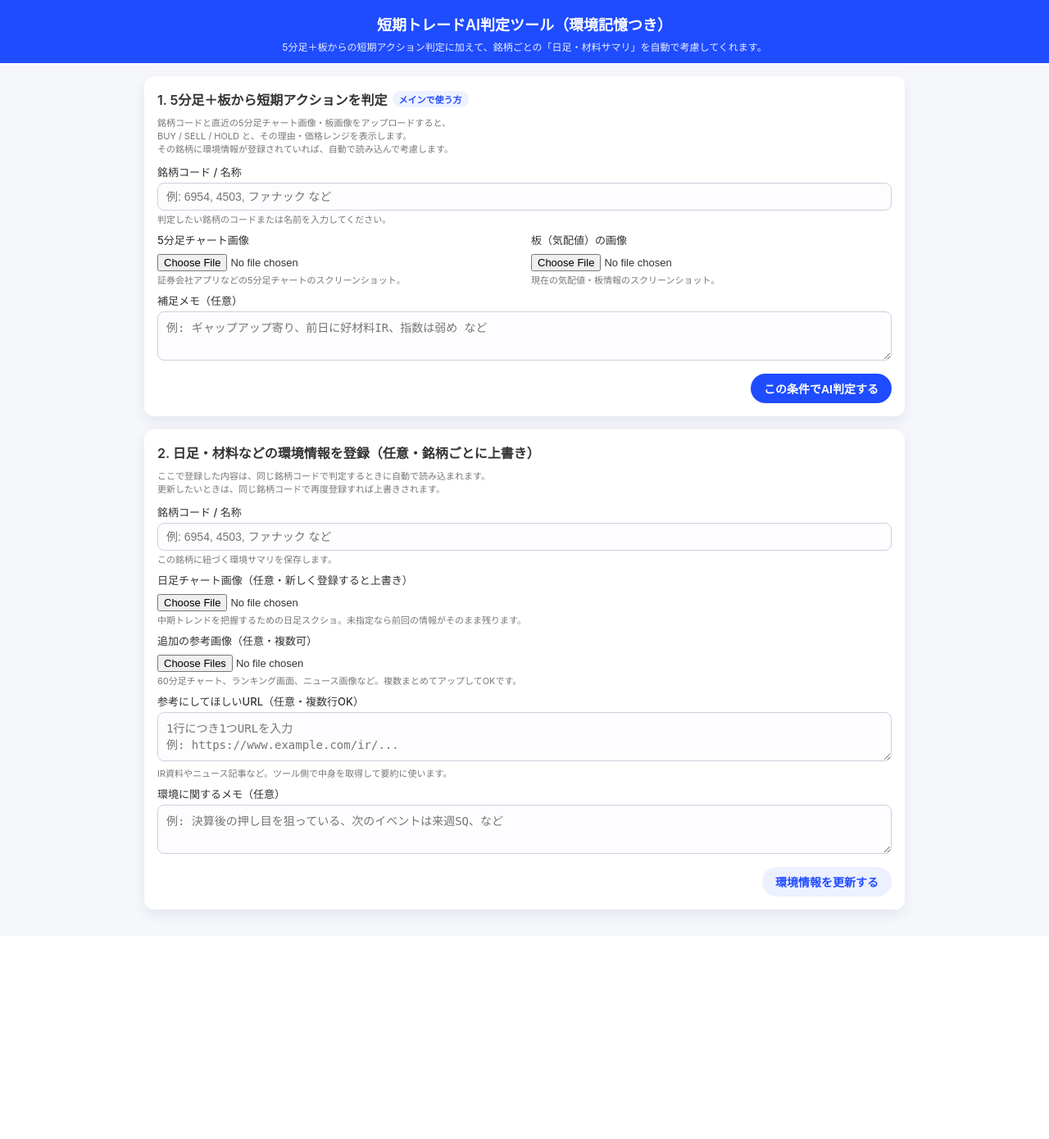
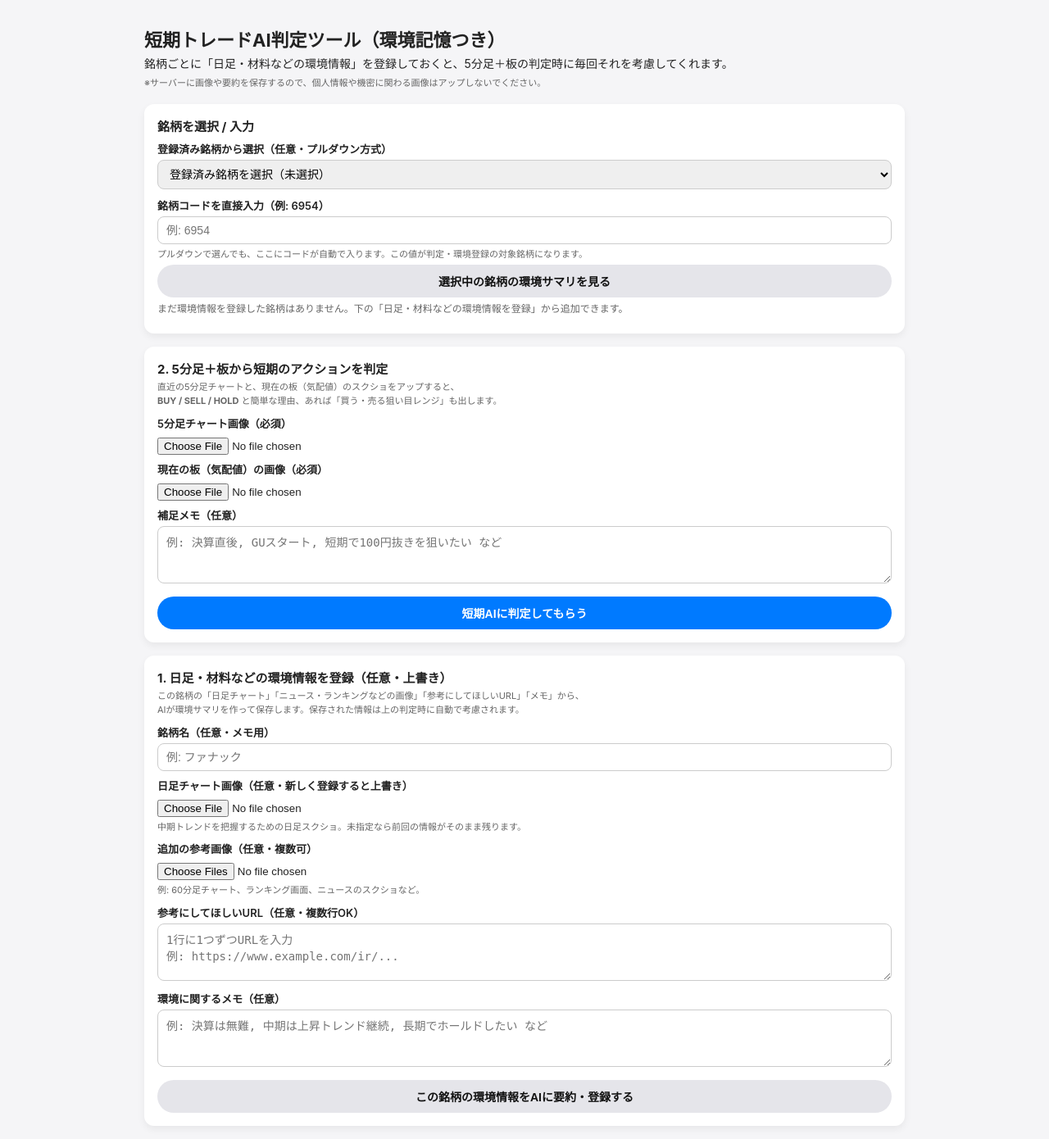
Before and after one commit to kurakirin-cyber/trade-app, a Flask app: page / in a window 1280 px wide. Shown: the whole page at 82% size. Before the commit the page ends 1124 px from the top, so only its background shows below. Run offline with Flask 3, Linux system fonts and the light colour scheme.

Commit message:
Update index.html

```diff
--- a/trade-app/templates/index.html
+++ b/trade-app/templates/index.html
@@ -9,382 +9,456 @@
       box-sizing: border-box;
     }
     body {
-      font-family: -apple-system, BlinkMacSystemFont, "Segoe UI", sans-serif;
       margin: 0;
       padding: 0;
-      background: #f5f7fb;
-      color: #333;
-    }
-    header {
-      background: #1f4cff;
-      color: #fff;
-      padding: 16px 16px 12px;
-      text-align: center;
-    }
-    header h1 {
-      margin: 0;
-      font-size: 18px;
-      font-weight: 600;
-    }
-    header p {
-      margin: 6px 0 0;
-      font-size: 12px;
-      opacity: 0.9;
+      font-family: -apple-system, BlinkMacSystemFont, "Segoe UI", sans-serif;
+      background: #f5f5f7;
+      color: #222;
     }
     .container {
       max-width: 960px;
       margin: 0 auto;
       padding: 16px;
     }
+    h1 {
+      font-size: 20px;
+      margin-bottom: 4px;
+    }
+    h2 {
+      font-size: 18px;
+      margin: 16px 0 8px;
+    }
+    p {
+      margin: 4px 0;
+      line-height: 1.6;
+      font-size: 14px;
+    }
     .card {
       background: #fff;
       border-radius: 12px;
-      box-shadow: 0 6px 16px rgba(15, 35, 95, 0.08);
       padding: 16px;
-      margin-bottom: 16px;
+      margin-top: 16px;
+      box-shadow: 0 4px 10px rgba(0,0,0,0.06);
     }
-    .card h2 {
-      margin: 0 0 8px;
-      font-size: 16px;
+    label {
+      display: block;
+      font-size: 13px;
       font-weight: 600;
-      display: flex;
+      margin: 8px 0 4px;
+    }
+    input[type="text"],
+    textarea,
+    select {
+      width: 100%;
+      padding: 8px 10px;
+      font-size: 14px;
+      border-radius: 8px;
+      border: 1px solid #ccc;
+      outline: none;
+    }
+    input[type="file"] {
+      width: 100%;
+      margin-top: 4px;
+    }
+    textarea {
+      min-height: 70px;
+      resize: vertical;
+    }
+    button {
+      border: none;
+      border-radius: 999px;
+      padding: 10px 18px;
+      font-size: 14px;
+      font-weight: 600;
+      cursor: pointer;
+      display: inline-flex;
       align-items: center;
+      justify-content: center;
       gap: 6px;
     }
-    .card h3 {
-      margin: 16px 0 8px;
-      font-size: 14px;
-      font-weight: 600;
+    .btn-primary {
+      background: #007aff;
+      color: #fff;
+    }
+    .btn-secondary {
+      background: #e5e5ea;
+      color: #111;
+    }
+    .btn-full {
+      width: 100%;
+      justify-content: center;
     }
     .badge {
       display: inline-block;
       padding: 2px 8px;
       border-radius: 999px;
       font-size: 11px;
-      background: #eef2ff;
-      color: #1f4cff;
+      background: #eee;
+      margin-left: 4px;
     }
-    label {
-      display: block;
+    .status-ok {
+      color: #0a7c0a;
+    }
+    .status-ng {
+      color: #c00;
+    }
+    .result-box {
+      margin-top: 12px;
+      padding: 12px;
+      border-radius: 10px;
+      background: #f0f9ff;
+      border: 1px solid #cce7ff;
+      font-size: 14px;
+    }
+    .result-title {
+      font-weight: 700;
+      margin-bottom: 4px;
+    }
+    .range-info {
       font-size: 13px;
-      margin: 8px 0 4px;
-      font-weight: 500;
+      margin-top: 6px;
     }
-    input[type="text"],
-    textarea {
-      width: 100%;
-      padding: 8px 10px;
-      font-size: 14px;
-      border-radius: 8px;
-      border: 1px solid #ccd1dd;
-      outline: none;
-      transition: border 0.15s, box-shadow 0.15s;
-      background: #fdfdff;
+    .env-alert {
+      font-size: 12px;
+      color: #666;
     }
-    input[type="text"]:focus,
-    textarea:focus {
-      border-color: #1f4cff;
-      box-shadow: 0 0 0 1px rgba(31, 76, 255, 0.18);
-      background: #fff;
-    }
-    textarea {
-      min-height: 60px;
-      resize: vertical;
-    }
-    input[type="file"] {
-      width: 100%;
+    .env-message {
       font-size: 13px;
+      color: #0a7c0a;
       margin-top: 4px;
     }
-    .help {
+    .error-message {
+      font-size: 13px;
+      color: #c00;
+      margin-top: 4px;
+    }
+    .section-title {
+      font-size: 15px;
+      font-weight: 700;
+      margin-bottom: 4px;
+    }
+    .small-note {
       font-size: 11px;
-      color: #777;
-      margin-top: 2px;
+      color: #666;
     }
-    .btn-row {
-      margin-top: 12px;
+    .flex-row {
       display: flex;
-      justify-content: flex-end;
       gap: 8px;
       flex-wrap: wrap;
     }
-    button {
-      appearance: none;
-      border: none;
+    .flex-1 {
+      flex: 1 1 0;
+      min-width: 0;
+    }
+
+    /* モーダル */
+    .modal-overlay {
+      position: fixed;
+      inset: 0;
+      background: rgba(0,0,0,0.4);
+      display: none;
+      align-items: center;
+      justify-content: center;
+      z-index: 9999;
+    }
+    .modal-overlay.show {
+      display: flex;
+    }
+    .modal {
+      background: #fff;
+      border-radius: 16px;
+      max-width: 540px;
+      width: calc(100% - 32px);
+      padding: 16px 18px 12px;
+      box-shadow: 0 8px 24px rgba(0,0,0,0.18);
+    }
+    .modal-header {
+      display: flex;
+      justify-content: space-between;
+      align-items: center;
+      margin-bottom: 4px;
+    }
+    .modal-title {
+      font-size: 16px;
+      font-weight: 700;
+    }
+    .modal-close {
       border-radius: 999px;
-      padding: 8px 16px;
-      font-size: 14px;
-      font-weight: 600;
-      cursor: pointer;
+      width: 28px;
+      height: 28px;
       display: inline-flex;
       align-items: center;
-      gap: 4px;
+      justify-content: center;
+      background: #f2f2f7;
+      cursor: pointer;
+      font-size: 18px;
     }
-    .btn-primary {
-      background: #1f4cff;
-      color: #fff;
+    .modal-body {
+      font-size: 14px;
+      max-height: 60vh;
+      overflow-y: auto;
+      padding-top: 4px;
     }
-    .btn-primary:hover {
-      background: #1838c2;
-    }
-    .btn-secondary {
-      background: #edf1ff;
-      color: #1f4cff;
-    }
-    .result-card {
-      border-left: 4px solid #1f4cff;
-      padding-left: 12px;
-    }
-    .result-title {
-      font-size: 14px;
-      font-weight: 600;
+    .modal-body p {
       margin-bottom: 6px;
     }
-    .result-row {
-      font-size: 13px;
-      margin: 4px 0;
-    }
-    .result-label {
-      font-weight: 600;
-      margin-right: 4px;
-    }
-    .action-buy {
-      color: #0e9f6e;
-    }
-    .action-sell {
-      color: #e02424;
-    }
-    .action-hold {
-      color: #f59e0b;
-    }
-    .status-msg {
-      font-size: 12px;
-      margin-bottom: 8px;
-      padding: 6px 8px;
-      border-radius: 8px;
-      background: #ecfdf3;
-      color: #166534;
-    }
-    .status-error {
-      background: #fef2f2;
-      color: #b91c1c;
-    }
-    .env-summary-box {
-      font-size: 12px;
-      padding: 8px;
-      border-radius: 8px;
-      background: #f3f4ff;
-      margin-top: 6px;
-    }
-    .env-summary-box h4 {
-      margin: 0 0 4px;
-      font-size: 12px;
-      font-weight: 600;
-    }
-    .env-summary-box p {
-      margin: 2px 0;
-    }
     @media (min-width: 768px) {
-      .flex-row {
-        display: flex;
-        gap: 16px;
-      }
-      .flex-1 {
-        flex: 1;
+      h1 {
+        font-size: 22px;
       }
     }
   </style>
 </head>
 <body>
-<header>
+<div class="container">
   <h1>短期トレードAI判定ツール（環境記憶つき）</h1>
-  <p>5分足＋板からの短期アクション判定に加えて、銘柄ごとの「日足・材料サマリ」を自動で考慮してくれます。</p>
-</header>
+  <p>銘柄ごとに「日足・材料などの環境情報」を登録しておくと、5分足＋板の判定時に毎回それを考慮してくれます。</p>
+  <p class="small-note">※サーバーに画像や要約を保存するので、個人情報や機密に関わる画像はアップしないでください。</p>
 
-<div class="container">
+  <!-- 銘柄選択・一覧エリア -->
+  <div class="card">
+    <div class="section-title">銘柄を選択 / 入力</div>
+    <label>登録済み銘柄から選択（任意・プルダウン方式）</label>
+    <select id="saved-symbol-select">
+      <option value="">登録済み銘柄を選択（未選択）</option>
+      {% for item in env_list %}
+      <option value="{{ item.symbol }}"
+        {% if selected_symbol and item.symbol == selected_symbol %}selected{% endif %}>
+        {{ item.symbol }}{% if item.name %} {{ item.name }}{% endif %}
+      </option>
+      {% endfor %}
+    </select>
 
-  {% if error %}
-    <div class="card status-error">
-      {{ error }}
-    </div>
-  {% endif %}
+    <label style="margin-top:10px;">銘柄コードを直接入力（例: 6954）</label>
+    <input
+      type="text"
+      id="symbol-input"
+      placeholder="例: 6954"
+      value="{{ selected_symbol or '' }}"
+    />
+    <p class="small-note">プルダウンで選んでも、ここにコードが自動で入ります。この値が判定・環境登録の対象銘柄になります。</p>
 
-  {% if env_message %}
-    <div class="card status-msg">
-      {{ env_message }}
-    </div>
-  {% endif %}
+    <button type="button" class="btn-secondary btn-full" id="show-symbol-detail-btn">
+      選択中の銘柄の環境サマリを見る
+    </button>
 
-  <!-- 1. 短期アクション判定（5分足＋板） -->
+    {% if env_list %}
+      <p class="env-alert">登録済み銘柄: {{ env_list|length }} 件</p>
+    {% else %}
+      <p class="env-alert">まだ環境情報を登録した銘柄はありません。下の「日足・材料などの環境情報を登録」から追加できます。</p>
+    {% endif %}
+  </div>
+
+  <!-- 2. 5分足＋板から短期のアクションを判定（頻度高い方を上に） -->
   <div class="card">
-    <h2>1. 5分足＋板から短期アクションを判定 <span class="badge">メインで使う方</span></h2>
-    <p class="help">
-      銘柄コードと直近の5分足チャート画像・板画像をアップロードすると、<br/>
-      BUY / SELL / HOLD と、その理由・価格レンジを表示します。<br/>
-      その銘柄に環境情報が登録されていれば、自動で読み込んで考慮します。
+    <div class="section-title">2. 5分足＋板から短期のアクションを判定</div>
+    <p class="small-note">
+      直近の5分足チャートと、現在の板（気配値）のスクショをアップすると、<br>
+      <strong>BUY / SELL / HOLD</strong> と簡単な理由、あれば「買う・売る狙い目レンジ」も出します。
     </p>
 
-    <form method="post" enctype="multipart/form-data">
+    <form method="post" enctype="multipart/form-data" id="judge-form">
       <input type="hidden" name="mode" value="judge" />
+      <input type="hidden" name="symbol_judge" id="symbol-judge-hidden" />
 
-      <label for="symbol">銘柄コード / 名称</label>
-      <input
-        type="text"
-        id="symbol"
-        name="symbol"
-        value="{{ judge_symbol or '' }}"
-        placeholder="例: 6954, 4503, ファナック など"
-      />
-      <div class="help">判定したい銘柄のコードまたは名前を入力してください。</div>
+      <label>5分足チャート画像（必須）</label>
+      <input type="file" name="chart_image" accept="image/*" />
 
-      <div class="flex-row">
-        <div class="flex-1">
-          <label for="chart_image">5分足チャート画像</label>
-          <input type="file" id="chart_image" name="chart_image" accept="image/*" />
-          <div class="help">証券会社アプリなどの5分足チャートのスクリーンショット。</div>
-        </div>
-        <div class="flex-1">
-          <label for="board_image">板（気配値）の画像</label>
-          <input type="file" id="board_image" name="board_image" accept="image/*" />
-          <div class="help">現在の気配値・板情報のスクリーンショット。</div>
-        </div>
-      </div>
+      <label>現在の板（気配値）の画像（必須）</label>
+      <input type="file" name="board_image" accept="image/*" />
 
-      <label for="memo">補足メモ（任意）</label>
-      <textarea
-        id="memo"
-        name="memo"
-        placeholder="例: ギャップアップ寄り、前日に好材料IR、指数は弱め など"
-      ></textarea>
+      <label>補足メモ（任意）</label>
+      <textarea name="memo" placeholder="例: 決算直後, GUスタート, 短期で100円抜きを狙いたい など"></textarea>
 
-      {% if judge_env_summary %}
-        <div class="env-summary-box">
-          <h4>この銘柄の登録済み環境サマリ</h4>
-          {% if judge_env_updated_at %}
-            <p><span class="result-label">最終更新:</span>{{ judge_env_updated_at }}</p>
-          {% endif %}
-          <p>{{ judge_env_summary }}</p>
-        </div>
-      {% endif %}
-
-      <div class="btn-row">
-        <button type="submit" class="btn-primary">
-          この条件でAI判定する
-        </button>
-      </div>
+      <button type="submit" class="btn-primary btn-full" style="margin-top:12px;">
+        短期AIに判定してもらう
+      </button>
     </form>
 
     {% if result %}
-      <div class="card result-card" style="margin-top: 16px;">
+      <div class="result-box">
         <div class="result-title">
-          判定結果（{{ result.symbol }}）
-        </div>
-        <div class="result-row">
-          <span class="result-label">アクション:</span>
+          現在のアクション:
           {% if result.action == "BUY" %}
-            <span class="action-buy">BUY（買い寄り）</span>
+            <span class="status-ok">BUY（買い寄り）</span>
           {% elif result.action == "SELL" %}
-            <span class="action-sell">SELL（売り寄り）</span>
+            <span class="status-ng">SELL（売り寄り）</span>
           {% else %}
-            <span class="action-hold">HOLD（様子見）</span>
+            <span>HOLD（様子見）</span>
           {% endif %}
         </div>
-        <div class="result-row">
-          <span class="result-label">理由:</span>{{ result.reason }}
-        </div>
+        <div>理由: {{ result.reason }}</div>
 
-        {% if result.action == "BUY" and result.buy_range %}
-          <div class="result-row">
-            <span class="result-label">買い狙いレンジ:</span>{{ result.buy_range }}
-          </div>
+        {% if result.buy_range %}
+          <div class="range-info">💹 買うならこのあたり: {{ result.buy_range }}</div>
         {% endif %}
-
-        {% if result.action == "SELL" and result.sell_range %}
-          <div class="result-row">
-            <span class="result-label">売りレンジ:</span>{{ result.sell_range }}
-          </div>
+        {% if result.sell_range %}
+          <div class="range-info">💰 売るならこのあたり: {{ result.sell_range }}</div>
         {% endif %}
-
-        {% if result.action == "HOLD" and result.add_buy_range %}
-          <div class="result-row">
-            <span class="result-label">追加で買うなら:</span>{{ result.add_buy_range }}
-          </div>
-        {% endif %}
-
       </div>
     {% endif %}
   </div>
 
-  <!-- 2. 環境情報（日足・材料など）を登録（任意・銘柄ごとに上書き） -->
+  <!-- 1. 日足・材料などの環境情報を登録（頻度低い方を下に） -->
   <div class="card">
-    <h2>2. 日足・材料などの環境情報を登録（任意・銘柄ごとに上書き）</h2>
-    <p class="help">
-      ここで登録した内容は、同じ銘柄コードで判定するときに自動で読み込まれます。<br/>
-      更新したいときは、同じ銘柄コードで再度登録すれば上書きされます。
+    <div class="section-title">1. 日足・材料などの環境情報を登録（任意・上書き）</div>
+    <p class="small-note">
+      この銘柄の「日足チャート」「ニュース・ランキングなどの画像」「参考にしてほしいURL」「メモ」から、<br>
+      AIが環境サマリを作って保存します。保存された情報は上の判定時に自動で考慮されます。
     </p>
 
-    <form method="post" enctype="multipart/form-data">
+    <form method="post" enctype="multipart/form-data" id="env-form">
       <input type="hidden" name="mode" value="update_env" />
+      <input type="hidden" name="symbol_env" id="symbol-env-hidden" />
 
-      <label for="env_symbol">銘柄コード / 名称</label>
-      <input
-        type="text"
-        id="env_symbol"
-        name="env_symbol"
-        value="{{ env_symbol or '' }}"
-        placeholder="例: 6954, 4503, ファナック など"
-      />
-      <div class="help">この銘柄に紐づく環境サマリを保存します。</div>
+      <label>銘柄名（任意・メモ用）</label>
+      <input type="text" name="stock_name" placeholder="例: ファナック" />
 
-      <label for="daily_image">日足チャート画像（任意・新しく登録すると上書き）</label>
-      <input type="file" id="daily_image" name="daily_image" accept="image/*" />
-      <div class="help">中期トレンドを把握するための日足スクショ。未指定なら前回の情報がそのまま残ります。</div>
+      <label>日足チャート画像（任意・新しく登録すると上書き）</label>
+      <input type="file" name="daily_image" accept="image/*" />
+      <p class="small-note">中期トレンドを把握するための日足スクショ。未指定なら前回の情報がそのまま残ります。</p>
 
-      <label for="extra_images">追加の参考画像（任意・複数可）</label>
-      <input
-        type="file"
-        id="extra_images"
-        name="extra_images"
-        accept="image/*"
-        multiple
-      />
-      <div class="help">
-        60分足チャート、ランキング画面、ニュース画像など。複数まとめてアップしてOKです。
-      </div>
+      <label>追加の参考画像（任意・複数可）</label>
+      <input type="file" name="extra_images" accept="image/*" multiple />
+      <p class="small-note">例: 60分足チャート、ランキング画面、ニュースのスクショなど。</p>
 
-      <label for="env_urls">参考にしてほしいURL（任意・複数行OK）</label>
-      <textarea
-        id="env_urls"
-        name="env_urls"
-        placeholder="1行につき1つURLを入力&#10;例: https://www.example.com/ir/..."
-      ></textarea>
-      <div class="help">IR資料やニュース記事など。ツール側で中身を取得して要約に使います。</div>
+      <label>参考にしてほしいURL（任意・複数行OK）</label>
+      <textarea name="env_urls" placeholder="1行に1つずつURLを入力&#10;例: https://www.example.com/ir/..."></textarea>
 
-      <label for="env_memo">環境に関するメモ（任意）</label>
-      <textarea
-        id="env_memo"
-        name="env_memo"
-        placeholder="例: 決算後の押し目を狙っている、次のイベントは来週SQ、など"
-      ></textarea>
+      <label>環境に関するメモ（任意）</label>
+      <textarea name="env_memo" placeholder="例: 決算は無難, 中期は上昇トレンド継続, 長期でホールドしたい など"></textarea>
 
-      {% if env_summary_for_symbol %}
-        <div class="env-summary-box">
-          <h4>この銘柄の保存済み環境サマリ</h4>
-          {% if env_updated_at_for_symbol %}
-            <p><span class="result-label">最終更新:</span>{{ env_updated_at_for_symbol }}</p>
-          {% endif %}
-          <p>{{ env_summary_for_symbol }}</p>
-        </div>
-      {% endif %}
+      <button type="submit" class="btn-secondary btn-full" style="margin-top:12px;">
+        この銘柄の環境情報をAIに要約・登録する
+      </button>
+    </form>
 
-      <div class="btn-row">
-        <button type="submit" class="btn-secondary">
-          環境情報を更新する
-        </button>
-      </div>
-    </form>
+    {% if env_message %}
+      <p class="env-message">{{ env_message }}</p>
+    {% endif %}
   </div>
 
+  {% if error %}
+    <p class="error-message">{{ error }}</p>
+  {% endif %}
 </div>
+
+<!-- モーダル（銘柄詳細） -->
+<div class="modal-overlay" id="symbol-modal-overlay">
+  <div class="modal">
+    <div class="modal-header">
+      <div class="modal-title" id="modal-title">銘柄詳細</div>
+      <button class="modal-close" id="modal-close-btn">×</button>
+    </div>
+    <div class="modal-body">
+      <p id="modal-updated"></p>
+      <p id="modal-summary"></p>
+    </div>
+  </div>
+</div>
+
+<script>
+  // Python側から渡された環境データ一覧（銘柄ごとの summary など）
+  const ENV_DATA = {{ env_list | tojson }};
+  const selectedSymbolFromServer = "{{ selected_symbol or '' }}";
+
+  const symbolInput = document.getElementById("symbol-input");
+  const savedSelect = document.getElementById("saved-symbol-select");
+  const symbolJudgeHidden = document.getElementById("symbol-judge-hidden");
+  const symbolEnvHidden = document.getElementById("symbol-env-hidden");
+  const showDetailBtn = document.getElementById("show-symbol-detail-btn");
+
+  const modalOverlay = document.getElementById("symbol-modal-overlay");
+  const modalTitle = document.getElementById("modal-title");
+  const modalUpdated = document.getElementById("modal-updated");
+  const modalSummary = document.getElementById("modal-summary");
+  const modalCloseBtn = document.getElementById("modal-close-btn");
+
+  function findEnv(symbol) {
+    return ENV_DATA.find(item => item.symbol === symbol);
+  }
+
+  function syncHiddenSymbol() {
+    const v = (symbolInput.value || "").trim();
+    symbolJudgeHidden.value = v;
+    symbolEnvHidden.value = v;
+  }
+
+  // セレクト変更でテキストボックスに反映
+  if (savedSelect) {
+    savedSelect.addEventListener("change", () => {
+      const sym = savedSelect.value || "";
+      if (sym) {
+        symbolInput.value = sym;
+      }
+      syncHiddenSymbol();
+    });
+  }
+
+  // テキスト入力の変更を hidden に反映
+  if (symbolInput) {
+    symbolInput.addEventListener("input", syncHiddenSymbol);
+  }
+
+  // 初期同期
+  syncHiddenSymbol();
+
+  // モーダル表示
+  function openSymbolModal() {
+    const symbol = (symbolInput.value || "").trim() || (savedSelect && savedSelect.value || "");
+    if (!symbol) {
+      alert("銘柄コードを入力するか、登録済み銘柄から選択してください。");
+      return;
+    }
+    const info = findEnv(symbol);
+    if (!info) {
+      modalTitle.textContent = symbol + " の環境情報";
+      modalUpdated.textContent = "この銘柄の環境情報はまだ登録されていません。";
+      modalSummary.textContent = "下のフォームから日足やニュースを登録すると、ここに要約が表示されます。";
+    } else {
+      const namePart = info.name ? " " + info.name : "";
+      modalTitle.textContent = symbol + namePart + " の環境情報";
+      modalUpdated.textContent = info.updated_at
+        ? "最終更新日時: " + info.updated_at
+        : "";
+      modalSummary.textContent = info.summary || "要約は登録されていますが、内容が空です。";
+    }
+    modalOverlay.classList.add("show");
+  }
+
+  function closeSymbolModal() {
+    modalOverlay.classList.remove("show");
+  }
+
+  if (showDetailBtn) {
+    showDetailBtn.addEventListener("click", openSymbolModal);
+  }
+  if (modalCloseBtn) {
+    modalCloseBtn.addEventListener("click", closeSymbolModal);
+  }
+  if (modalOverlay) {
+    modalOverlay.addEventListener("click", (e) => {
+      if (e.target === modalOverlay) {
+        closeSymbolModal();
+      }
+    });
+  }
+
+  // ページ読み込み時にサーバ側で選ばれていた銘柄があれば hidden 同期
+  if (selectedSymbolFromServer && !symbolInput.value) {
+    symbolInput.value = selectedSymbolFromServer;
+    syncHiddenSymbol();
+  }
+
+  // フォーム送信前にも一応同期（念のため）
+  const judgeForm = document.getElementById("judge-form");
+  const envForm = document.getElementById("env-form");
+  if (judgeForm) {
+    judgeForm.addEventListener("submit", syncHiddenSymbol);
+  }
+  if (envForm) {
+    envForm.addEventListener("submit", syncHiddenSymbol);
+  }
+</script>
 </body>
 </html>
```
